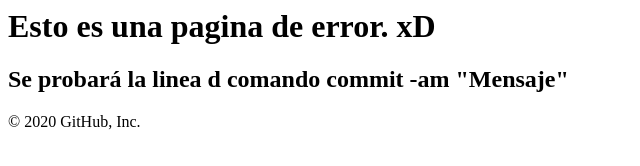
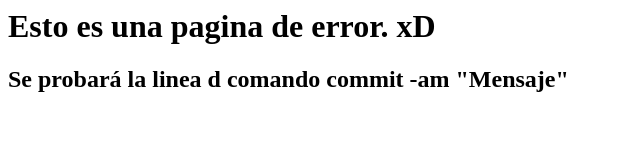
Before and after one commit to JorgeParrales97/p56-seminario-profesional, a plain HTML site: page code/javascript/error.html in a window 1280 px wide. Shown: the whole page, without its empty margins (0-640 px from the left). Drawn offline with Linux system fonts and the light colour scheme.

Commit message:
Update error.html

```diff
--- a/code/javascript/error.html
+++ b/code/javascript/error.html
@@ -7,4 +7,3 @@
         <h2>Se probará la linea d comando commit -am "Mensaje"</h2>
     </body>
 </html>
-© 2020 GitHub, Inc.
```
